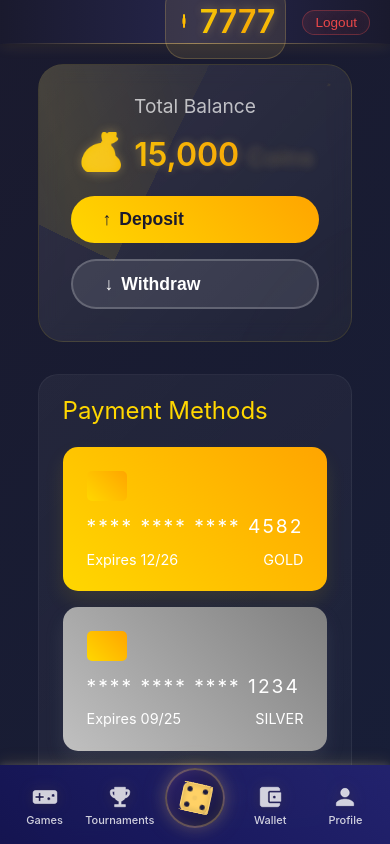
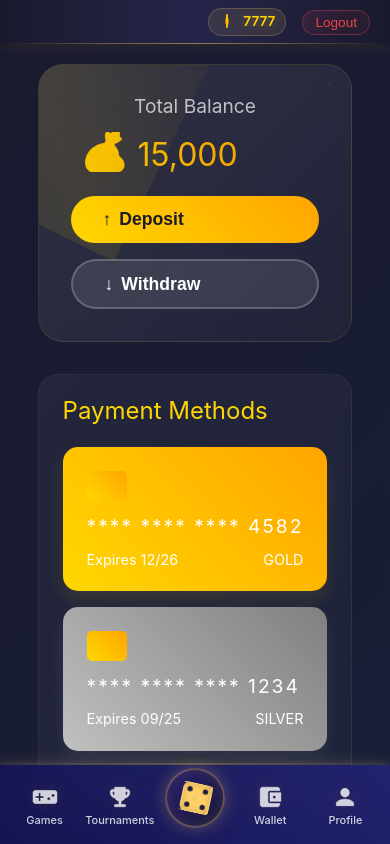
Before and after one commit to rvngzd00/gameZone, a React (Vite) app: page /wallet in a window 390 px wide. Shown: the top 844 px of the page. Built offline with nearby package versions, Linux system fonts and the light colour scheme.

Commit message:
Fist Commit1

```diff
--- a/src/components/wallet/Wallet.css
+++ b/src/components/wallet/Wallet.css
@@ -130,7 +130,7 @@
     display: block;
 }
 
-.balance-amount {
+.balance-amount-wallet {
     font-size: 3.5rem;
     margin: 1rem 0;
     background: linear-gradient(90deg, #FFD700, #FFA500, #FFD700);
@@ -421,7 +421,7 @@
         grid-template-columns: 1fr;
     }
 
-    .balance-amount {
+    .balance-amount-wallet {
         font-size: 2.5rem;
     }
 }
@@ -441,7 +441,7 @@
 }
 
 @media (max-width: 480px) {
-    .balance-amount {
+    .balance-amount-wallet {
         font-size: 2rem;
     }
 
--- a/src/components/wallet/Wallet.jsx
+++ b/src/components/wallet/Wallet.jsx
@@ -24,7 +24,7 @@ const Wallet = () => {
                 <div className="balance-glow"></div>
                 <div className="balance-content">
                     <span className="balance-label">Total Balance</span>
-                    <h1 className="balance-amount">
+                    <h1 className="balance-amount-wallet">
                         <span className="currency-icon">💰</span>
                         {walletData.balance.toLocaleString()}
                         <span className="currency-name">{walletData.currency}</span>
```
